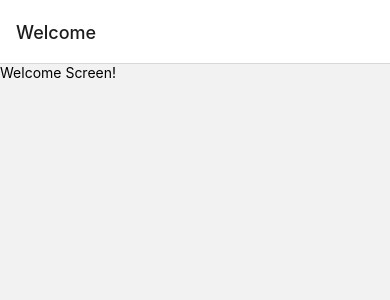
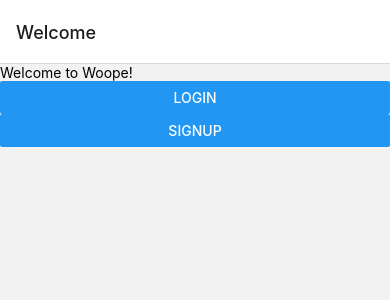
Before and after one commit to Woope-CitizenScience/Woope, a React Native app in the folder Citizen-Science/: screen /Welcome in a window 390 px wide. Shown: the top 300 px of the page. Built offline with nearby package versions, Linux system fonts and the light colour scheme.

Commit message:
Created a basic flow from WelcomeScreen to Login and Signup

```diff
--- a/Citizen-Science/src/Navigation.tsx
+++ b/Citizen-Science/src/Navigation.tsx
@@ -1,11 +1,16 @@
 import { createNativeStackNavigator } from '@react-navigation/native-stack';
 import WelcomeScreen from './screens/WelcomeScreen';
+import LoginScreen from './screens/LoginScreen';
+import SignupScreen from './screens/SignupScreen';
+
 
 const Stack = createNativeStackNavigator();
 const AppNavigation = () => {
     return(
         <Stack.Navigator initialRouteName={"Welcome"}>
             <Stack.Screen name="Welcome" component={WelcomeScreen}/>
+            <Stack.Screen name="Login" component={LoginScreen}/>
+            <Stack.Screen name="Signup" component={SignupScreen}/>
         </Stack.Navigator>
     );
 };
--- a/Citizen-Science/src/screens/LoginScreen.tsx
+++ b/Citizen-Science/src/screens/LoginScreen.tsx
@@ -0,0 +1,11 @@
+import React from 'react';
+import {SafeAreaView, Text} from "react-native";
+
+const LoginScreen = () => {
+    return(
+        <SafeAreaView>
+            <Text>Login Screen!</Text>
+        </SafeAreaView>
+    )
+};
+export default LoginScreen;
--- a/Citizen-Science/src/screens/SignupScreen.tsx
+++ b/Citizen-Science/src/screens/SignupScreen.tsx
@@ -0,0 +1,11 @@
+import React from 'react';
+import {SafeAreaView, Text} from "react-native";
+
+const SignupScreen = () => {
+    return(
+        <SafeAreaView>
+            <Text>Signup Screen!</Text>
+        </SafeAreaView>
+    )
+};
+export default SignupScreen;
--- a/Citizen-Science/src/screens/WelcomeScreen.tsx
+++ b/Citizen-Science/src/screens/WelcomeScreen.tsx
@@ -1,10 +1,20 @@
 import React from 'react';
-import {SafeAreaView, Text} from "react-native";
+import {Button, SafeAreaView, Text} from "react-native";
 
-const WelcomeScreen = () => {
+{/*TODO: using type:any is not reccomended for ts however code gets too complicated if we do not use it*/}
+const WelcomeScreen = ({navigation}: {navigation: any}) => {
     return(
         <SafeAreaView>
-            <Text>Welcome Screen!</Text>
+            <Text style={null}>Welcome to Woope!</Text>
+            {/* TODO: Instead of using buttons we will use View tags and treat them as buttons*/}
+            <Button
+                title={"Login"}
+                onPress={() => navigation.navigate('Login')}
+            />
+            <Button
+                title={"Signup"}
+                onPress={() => navigation.navigate('Signup')}
+            />
         </SafeAreaView>
         )
 };
```
